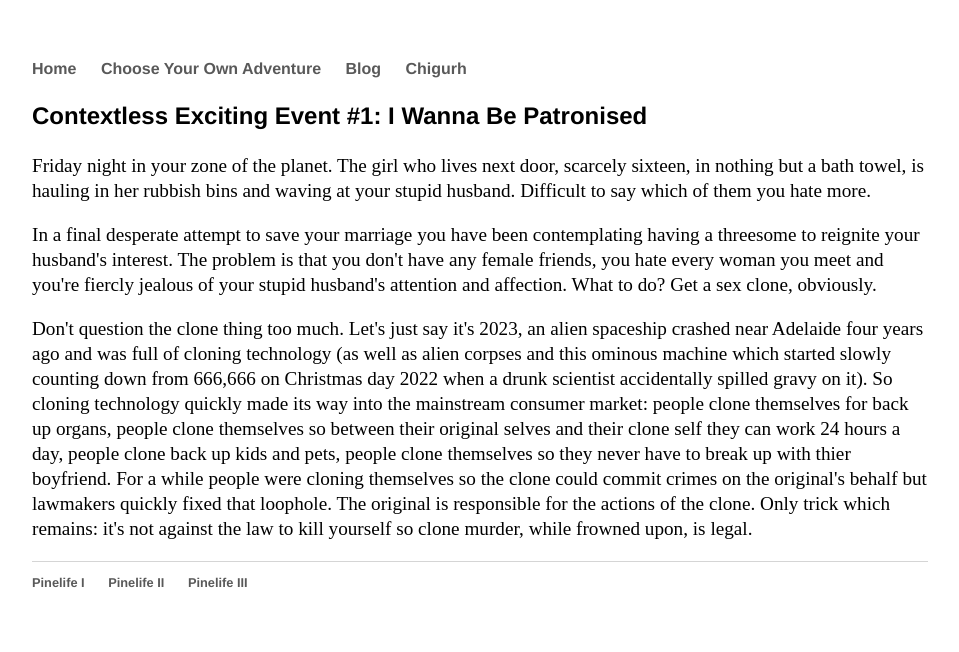
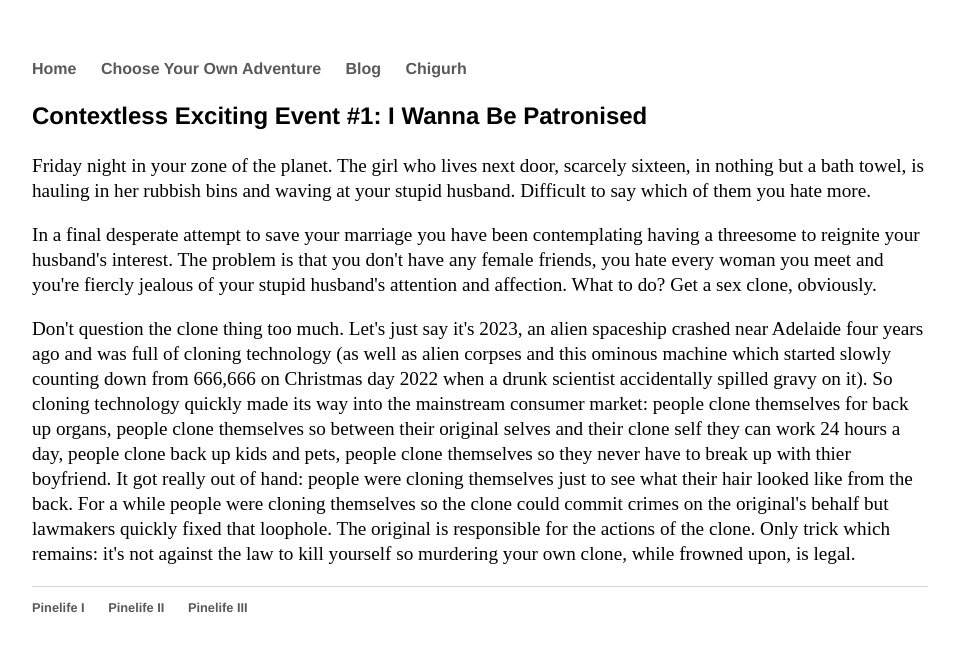
Before and after one commit to Pinelife/pinelife.github.io, a Jekyll site: the page built from Hellhole/excitingevent1.html, in a window 1280 px wide. Shown: the top 652 px of the page, without its empty margins (160-1119 px from the left). Built offline with Jekyll 4.4.1, drawn with Linux system fonts in a browser that asks for light colours.

Commit message:
Create excitingevent1.html

```diff
--- a/Hellhole/excitingevent1.html
+++ b/Hellhole/excitingevent1.html
@@ -17,6 +17,7 @@ Don't question the clone thing too much. Let's just say it's 2023, an alien spac
   technology (as well as alien corpses and this ominous machine which started slowly counting down from 666,666 on Christmas day 2022 when a drunk scientist accidentally spilled gravy on it).
   So cloning technology quickly made its way into the mainstream consumer market: people clone themselves for back up organs, people clone
   themselves so between their original selves and their clone self they can work 24 hours a day, people clone back up kids and pets, people clone themselves so they
-never have to break up with thier boyfriend. For a while people were cloning themselves so the clone could commit crimes on the original's behalf but lawmakers quickly fixed that loophole. The original is responsible for the actions of the clone.
-  Only trick which remains: it's not against the law to kill yourself so clone murder, while frowned upon, is legal.
+never have to break up with thier boyfriend. It got really out of hand: people were cloning themselves just to see what their hair looked like from the back.
+  For a while people were cloning themselves so the clone could commit crimes on the original's behalf but lawmakers quickly fixed that loophole. The original is responsible for the actions of the clone.
+  Only trick which remains: it's not against the law to kill yourself so murdering your own clone, while frowned upon, is legal.
 </p>
```
